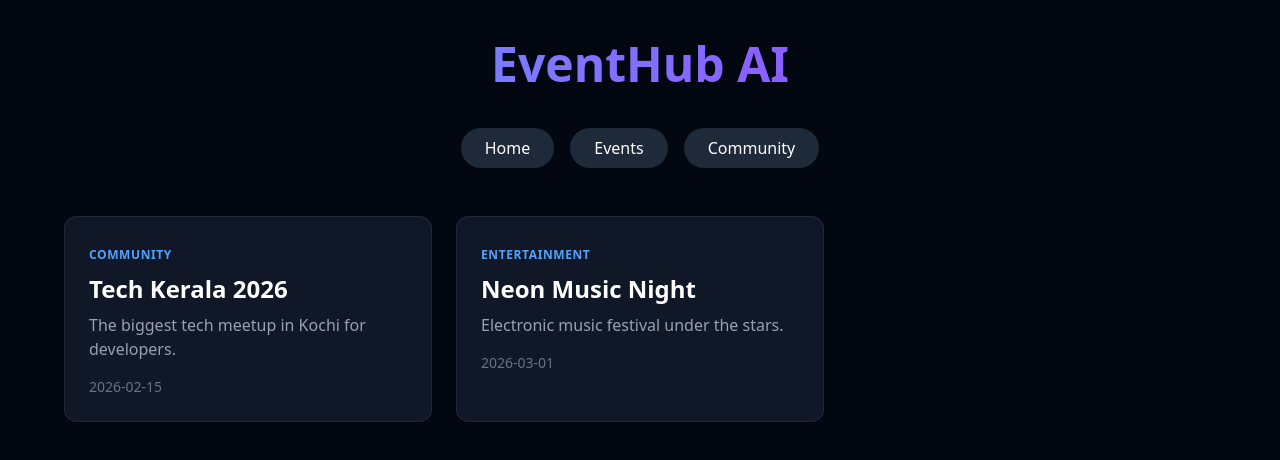
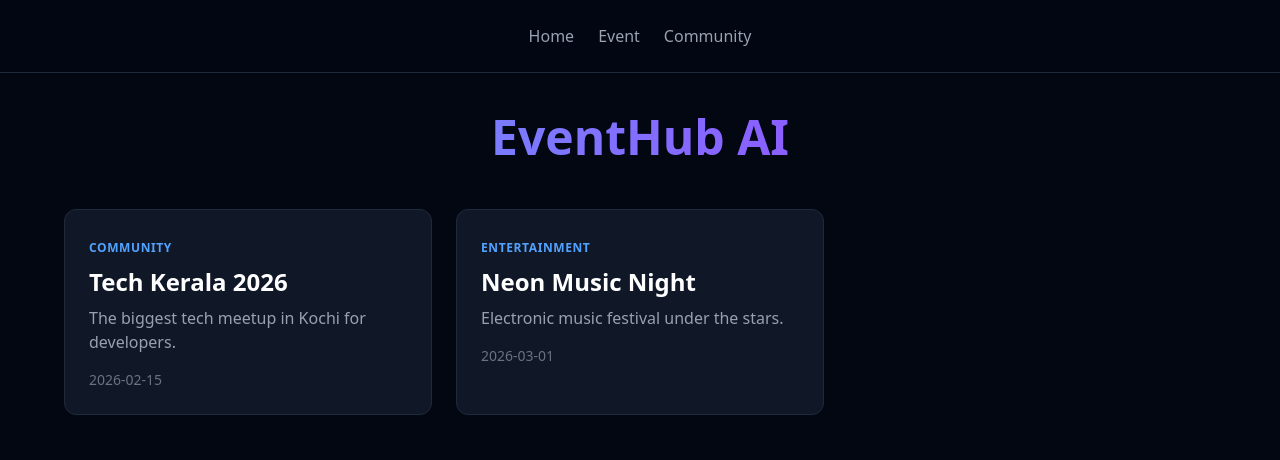
Before and after one commit to LordSA/event-manager, a Next.js app: page / in a window 1280 px wide. Shown: the top 460 px of the page. Built offline with nearby package versions, Linux system fonts and the light colour scheme.

Commit message:
some added

```diff
--- /dev/null
+++ b/app/components/Navbar.tsx
@@ -0,0 +1,28 @@
+import Link from "next/link";
+
+export default function Navbar() {
+  return (
+    <nav className="flex justify-center gap-6 p-6 border-b border-gray-800 bg-gray-950/50 backdrop-blur-md sticky top-0 z-50">
+      <Link
+        href="/"
+        className="text-gray-400 hover:text-white transition-colors font-medium"
+      >
+        Home
+      </Link>
+
+      <Link
+        href="/event"
+        className="text-gray-400 hover:text-white transition-colors font-medium"
+      >
+        Event
+      </Link>
+
+      <Link
+        href="/community"
+        className="text-gray-400 hover:text-white transition-colors font-medium"
+      >
+        Community
+      </Link>
+    </nav>
+  );
+}
--- a/app/page.tsx
+++ b/app/page.tsx
@@ -1,35 +1,19 @@
 import Link from "next/link";
 import { events } from "@/app/lib/data";
+import Navbar from "@/app/components/Navbar"; // Import the new component
 
 export default function Home() {
   return (
-    <main className="min-h-screen bg-gray-950 text-white p-10">
-      <h1 className="text-5xl font-bold text-center mb-10 text-transparent bg-clip-text bg-gradient-to-r from-blue-400 to-purple-600">
+    <main className="min-h-screen bg-gray-950 text-white">
+      {/* 1. Add the Navbar here */}
+      <Navbar />
+
+      <div className="p-10">
+        <h1 className="text-5xl font-bold text-center mb-12 text-transparent bg-clip-text bg-gradient-to-r from-blue-400 to-purple-600">
           EventHub AI
         </h1>
 
-      <div className="flex justify-center gap-4 mb-12">
-        <Link
-          href="/"
-          className="px-6 py-2 rounded-full bg-gray-800 hover:bg-gray-700 transition-colors"
-        >
-          Home
-        </Link>
-
-        <Link
-          href="/event"
-          className="px-6 py-2 rounded-full bg-gray-800 hover:bg-gray-700 transition-colors"
-        >
-          Events
-        </Link>
-
-        <Link
-          href="/community"
-          className="px-6 py-2 rounded-full bg-gray-800 hover:bg-gray-700 transition-colors"
-        >
-          Community
-        </Link>
-      </div>
+        {/* (Deleted the old buttons div from here) */}
 
         <div className="grid grid-cols-1 md:grid-cols-2 lg:grid-cols-3 gap-6 max-w-6xl mx-auto">
           {events.map((event) => (
@@ -47,6 +31,7 @@ export default function Home() {
             </Link>
           ))}
         </div>
+      </div>
     </main>
   );
 }
```
Lines whose indentation alone changed are shown as unchanged.
